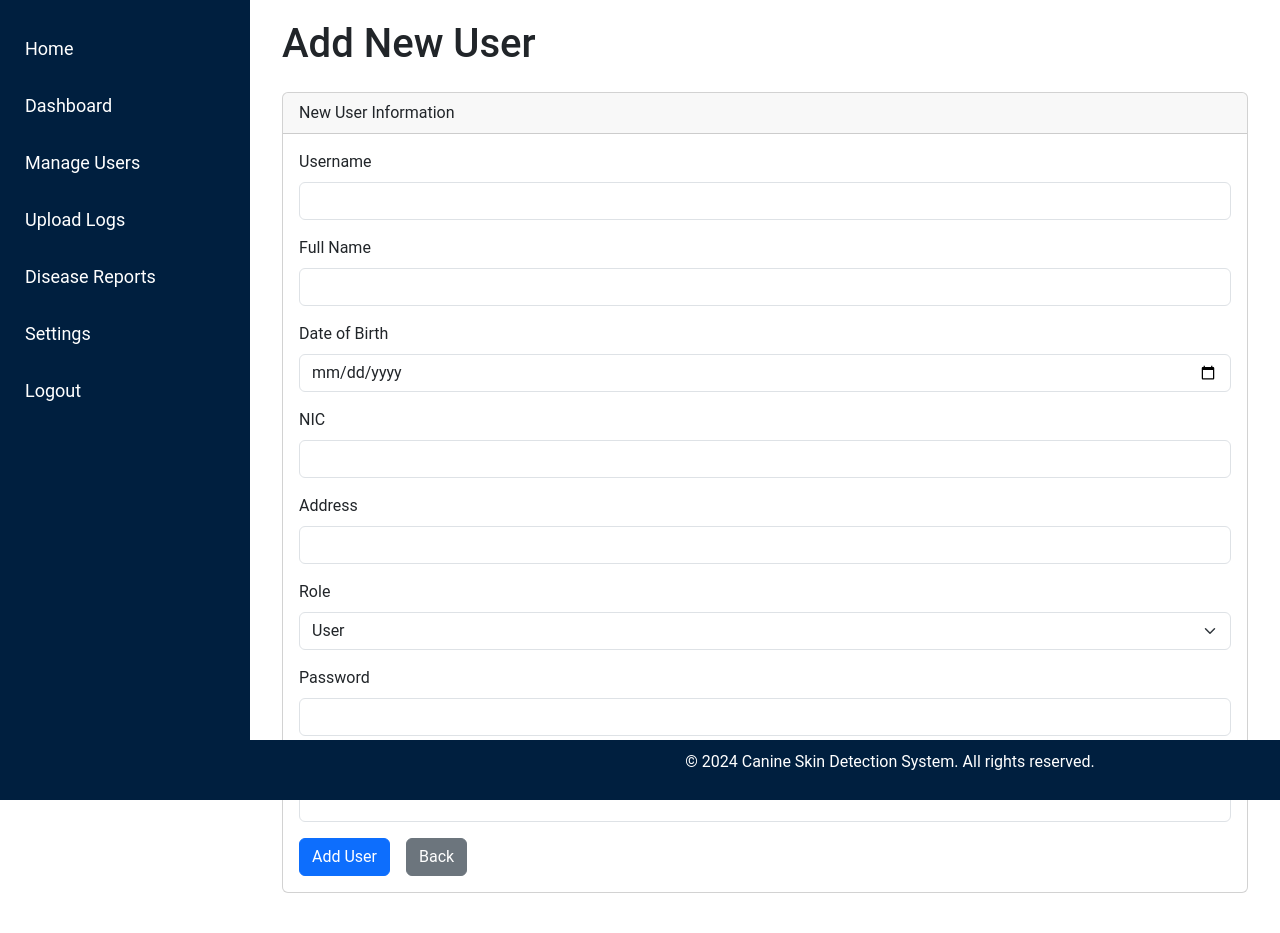
After one commit to SachinthaUmayanga/Canine_Skin_Detection_System_FinalProj, a Flask app: page /admin/add_user in a window 1280 px wide. The commit adds this page. Run offline with Flask 3, Linux system fonts and the light colour scheme; a user stored in the database is signed in; some libraries are stand-ins or nearby versions.

Commit message:
Admin dashboard, add new user

```diff
--- a/admin.py
+++ b/admin.py
@@ -1,5 +1,6 @@
-from flask import Blueprint, render_template, request, session, redirect, url_for, flash
+from flask import Blueprint, render_template, request, session, redirect, url_for, flash, session
 from db import get_db_connection  # Import from db.py
+import hashlib
 
 admin = Blueprint('admin', __name__)
 
@@ -19,8 +20,8 @@ def admin_dashboard():
     conn.close()
 
     # Pass the data to the dashboard template
-    return render_template('admin_dashboard.html', total_users=total_users)
-# , total_uploads=total_uploads, total_reports=total_reports, recent_uploads=recent_uploads
+    return render_template('admin/admin_dashboard.html', total_users=total_users)
+# , total_uploads=total_uploads, total_reports=total_reports, recent_uploads=recent_uploads)
 
 @admin.route('/manage_users')
 def manage_users():
@@ -33,7 +34,7 @@ def manage_users():
     users = conn.execute('SELECT id, username, full_name, role FROM users').fetchall()
     conn.close()
 
-    return render_template('manage_users.html', users=users)
+    return render_template('admin/manage_users.html', users=users)
 
 @admin.route('/edit_user/<int:user_id>', methods=['GET', 'POST'])
 def edit_user(user_id):
@@ -66,8 +67,7 @@ def edit_user(user_id):
         return redirect(url_for('admin.manage_users'))
 
     conn.close()
-    return render_template('edit_user.html', user=user)
-
+    return render_template('admin/edit_user.html', user=user)
 
 @admin.route('/delete_user/<int:user_id>', methods=['POST'])
 def delete_user(user_id):
@@ -82,3 +82,40 @@ def delete_user(user_id):
 
     flash('User deleted successfully!', 'danger')
     return redirect(url_for('admin.manage_users'))
+
+@admin.route('/add_user', methods=['GET', 'POST'])
+def add_user():
+    if 'user' not in session or session.get('role') != 'admin':
+        flash('Access denied! Admins only.', 'danger')
+        return redirect(url_for('index'))
+
+    if request.method == 'POST':
+        # Retrieve form data
+        username = request.form['username']
+        full_name = request.form['full_name']
+        dob = request.form['dob']
+        nic = request.form['nic']
+        address = request.form['address']
+        role = request.form['role']
+        password = request.form['password']
+        confirm_password = request.form['confirm_password']
+
+        # Validate password confirmation
+        if password != confirm_password:
+            flash('Passwords do not match!', 'danger')
+            return redirect(url_for('admin.add_user'))
+
+        # Hash the password
+        hashed_password = hashlib.sha256(password.encode()).hexdigest()
+
+        # Insert new user into the database
+        conn = get_db_connection()
+        conn.execute('INSERT INTO users (username, full_name, dob, nic, address, role, password) VALUES (?, ?, ?, ?, ?, ?, ?)',
+                     (username, full_name, dob, nic, address, role, hashed_password))
+        conn.commit()
+        conn.close()
+
+        flash('New user added successfully!', 'success')
+        return redirect(url_for('admin.manage_users'))
+
+    return render_template('admin/add_user.html')
--- /dev/null
+++ b/templates/admin/add_user.html
@@ -0,0 +1,78 @@
+<!DOCTYPE html>
+<html lang="en">
+<head>
+    <meta charset="UTF-8">
+    <meta name="viewport" content="width=device-width, initial-scale=1.0">
+    <title>Add New User</title>
+    <!-- Bootstrap 5.3 CSS -->
+    <link href="https://cdn.jsdelivr.net/npm/bootstrap@5.3.0-alpha1/dist/css/bootstrap.min.css" rel="stylesheet">
+    <link rel="stylesheet" href="{{ url_for('static', filename='css/admin_styles.css') }}">
+</head>
+<body>
+
+    <!-- Include Sidebar -->
+    {% include 'partials/admin_sidebar.html' %}
+
+    <!-- Main Content -->
+    <div class="content">
+        <div class="container-fluid">
+            <h1 class="mb-4">Add New User</h1>
+
+            <div class="card">
+                <div class="card-header">
+                    New User Information
+                </div>
+                <div class="card-body">
+                    <form action="{{ url_for('admin.add_user') }}" method="POST">
+                        <div class="mb-3">
+                            <label for="username" class="form-label">Username</label>
+                            <input type="text" class="form-control" id="username" name="username" required>
+                        </div>
+                        <div class="mb-3">
+                            <label for="full_name" class="form-label">Full Name</label>
+                            <input type="text" class="form-control" id="full_name" name="full_name" required>
+                        </div>
+                        <div class="mb-3">
+                            <label for="dob" class="form-label">Date of Birth</label>
+                            <input type="date" class="form-control" id="dob" name="dob" required>
+                        </div>
+                        <div class="mb-3">
+                            <label for="nic" class="form-label">NIC</label>
+                            <input type="text" class="form-control" id="nic" name="nic" required>
+                        </div>
+                        <div class="mb-3">
+                            <label for="address" class="form-label">Address</label>
+                            <input type="text" class="form-control" id="address" name="address" required>
+                        </div>
+                        <div class="mb-3">
+                            <label for="role" class="form-label">Role</label>
+                            <select class="form-select" id="role" name="role" required>
+                                <option value="user">User</option>
+                                <option value="admin">Admin</option>
+                            </select>
+                        </div>
+                        <div class="mb-3">
+                            <label for="password" class="form-label">Password</label>
+                            <input type="password" class="form-control" id="password" name="password" required>
+                        </div>
+                        <div class="mb-3">
+                            <label for="confirm_password" class="form-label">Confirm Password</label>
+                            <input type="password" class="form-control" id="confirm_password" name="confirm_password" required>
+                        </div>
+                        <div class="d-flex justify-content">
+                            <button type="submit" class="btn btn-primary me-3">Add User</button>
+                            <a href="{{ url_for('admin.manage_users') }}" class="btn btn-secondary me-3">Back</a>
+                        </div>
+                    </form>
+                </div>
+            </div>
+        </div>
+    </div>
+
+    <!-- Include Footer -->
+    {% include 'partials/footer_admin.html' %}
+
+    <!-- Bootstrap JS -->
+    <script src="https://cdn.jsdelivr.net/npm/bootstrap@5.3.0-alpha1/dist/js/bootstrap.bundle.min.js"></script>
+</body>
+</html>
--- a/templates/edit_user.html
+++ b/templates/admin/edit_user.html
@@ -57,7 +57,10 @@
                             <textarea class="form-control" id="address" name="address" required>{{ user.address }}</textarea>
                         </div>
 
-                        <button type="submit" class="btn btn-primary">Update User</button>
+                        <div class="d-flex justify-content-start">
+                            <button type="submit" class="btn btn-primary me-3">Update User</button>
+                            <a href="{{ url_for('admin.manage_users') }}" class="btn btn-secondary me-3">Back</a>
+                        </div>
                     </form>
                 </div>
             </div>
--- a/templates/manage_users.html
+++ b/templates/admin/manage_users.html
@@ -20,7 +20,7 @@
         <div class="container-fluid">
             <div class="d-flex justify-content-between align-items-center mb-4">
                 <h1 class="h3">Manage Users</h1>
-                <a href="#" class="btn btn-primary">Add New User</a>
+                <a href="{{ url_for('admin.add_user') }}" class="btn btn-primary">Add New User</a>
             </div>
 
             <!-- Users Table -->
@@ -32,7 +32,7 @@
                     <table class="table table-hover table-striped align-middle">
                         <thead class="table-dark">
                             <tr>
-                                <th scope="col">#</th>
+                                <th scope="col">ID</th>
                                 <th scope="col">Username</th>
                                 <th scope="col">Full Name</th>
                                 <th scope="col">Role</th>
```
Also changed, not shown: site.db, templates/admin/admin_dashboard.html (renamed from templates/admin_dashboard.html).
